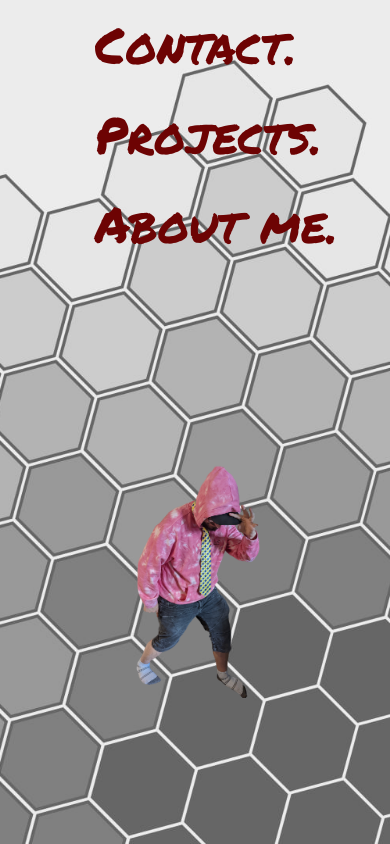
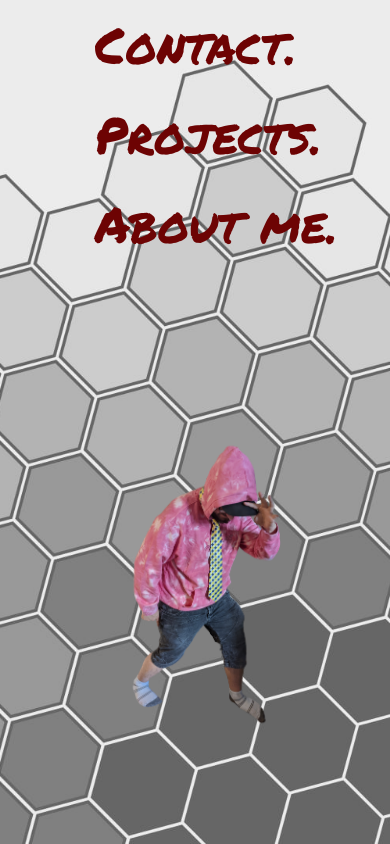
Before and after one commit to simsimsimo2/Portfolio, a Next.js app: page / in a window 390 px wide. Built offline with nearby package versions, Linux system fonts and the light colour scheme.

Commit message:
img width change

```diff
--- a/styles/Contact.module.css
+++ b/styles/Contact.module.css
@@ -116,6 +116,7 @@
   font-family: 'Josefin Sans', sans-serif;
   font-size: 2rem;
   color: rgb(198, 0, 0);
+  white-space: nowrap;
 }
 
 /*Bouton de retour vers la page precedente*/
--- a/styles/Menu.module.css
+++ b/styles/Menu.module.css
@@ -51,7 +51,7 @@
 
 /*Image de moi qui saute*/
 .img {
-    width: 250px;
+    width: 350px;
     height: auto;
     padding: 0;
     z-index: 0;
@@ -177,7 +177,7 @@
     }
     .img{
         padding-top: auto;
-        width: 150px;
+        width: 180px;
         margin-left: 30%;
     }
     .div{
```
